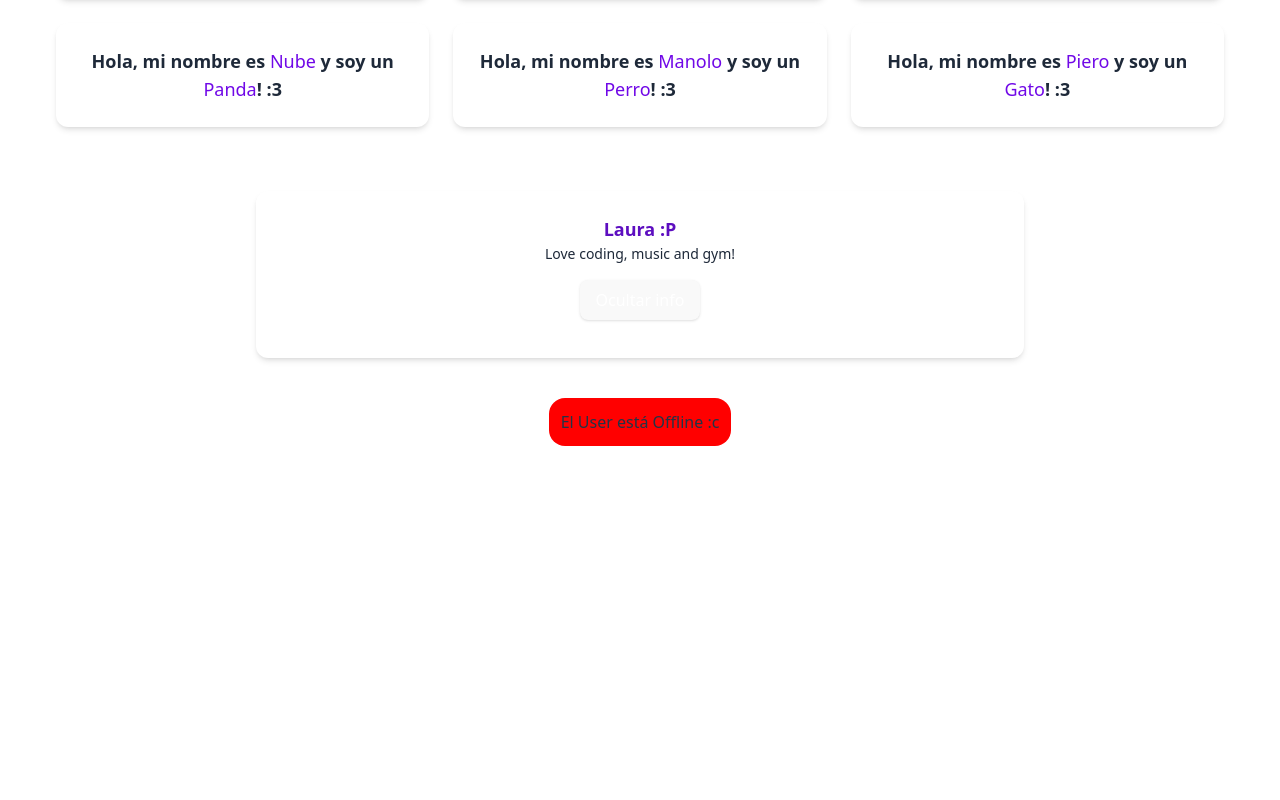
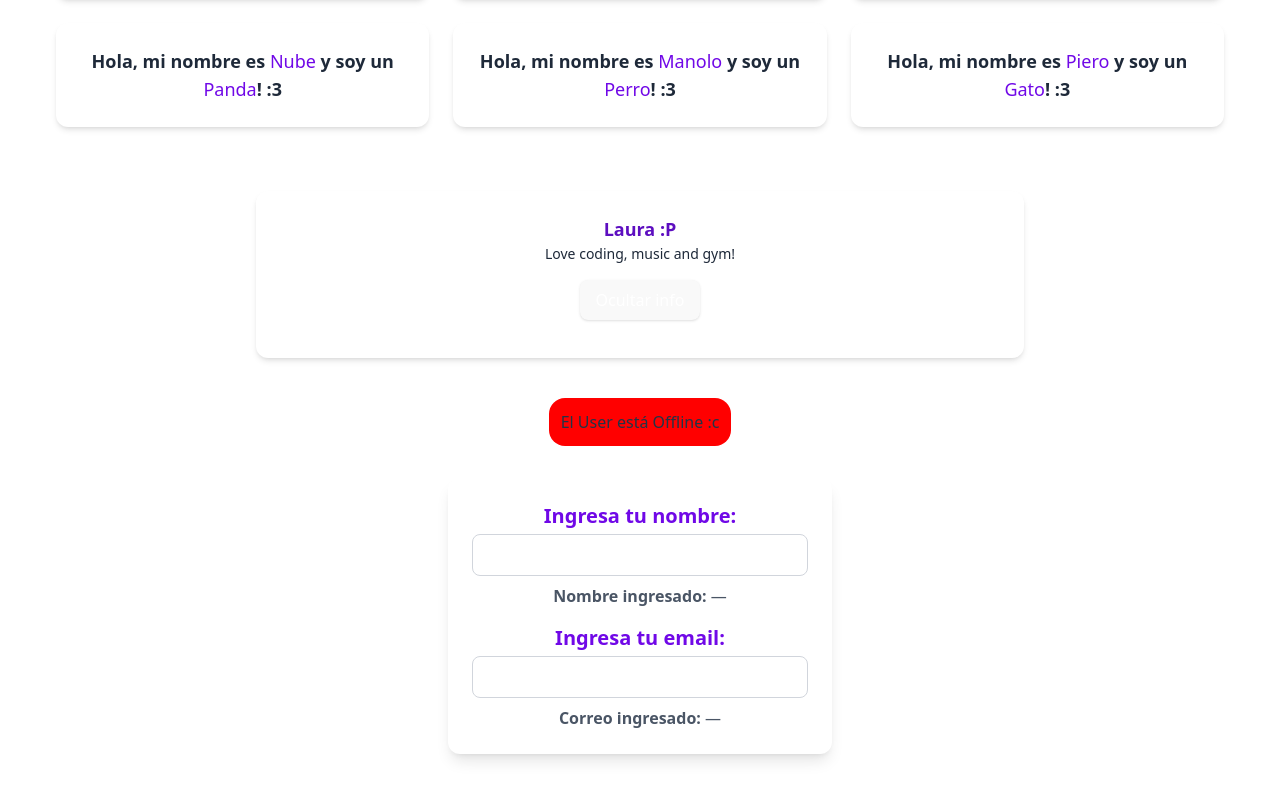
Before and after one commit to lauuurars/react-exercises, a React (Vite) app: page / in a window 1280 px wide. Shown: the part 732-1532 px from the top of the page. Before the commit the page ends 1210 px from the top, so only its background shows below. Built offline with nearby package versions, Linux system fonts and the light colour scheme.

Commit message:
finished exercise 7!

```diff
--- a/src/App.tsx
+++ b/src/App.tsx
@@ -3,6 +3,7 @@ import GreetingCard from './components/GreetingCard' // exportando nuestro compo
 import InputPreview from './components/InputPreview'
 import LikePost from './components/LikePost'
 import MascotCard from './components/MascotCard'
+import RegisterForm from './components/RegisterForm'
 import ToggleInfo from './components/ToggleInfo'
 import UserOnline from './components/UserOnline'
 
@@ -50,6 +51,8 @@ function App() {
       <ToggleInfo />
 
       <UserOnline />
+
+      <RegisterForm />
     </>
   )
 }
--- /dev/null
+++ b/src/components/RegisterForm.tsx
@@ -0,0 +1,46 @@
+import { useState } from "react";
+
+function RegisterForm() {
+
+    const [textName, setTextName] = useState('');
+    const [textEmail, setTextEmail] = useState('');
+
+    return (
+        <div className="flex justify-center items-center m-8">
+            <form className="bg-white shadow-lg rounded-xl p-6 w-96 space-y-4">
+
+                <div>
+                    <label className="block text-xl font-bold text-violet-700 mb-1">
+                        Ingresa tu nombre:
+                    </label>
+                    <input
+                        className="w-full text-black border border-gray-300 rounded-lg px-3 py-2 focus:outline-none focus:ring-2 focus:ring-violet-500 focus:border-violet-500"
+                        type="text"
+                        value={textName}
+                        onChange={(e) => setTextName(e.target.value)}
+                    />
+                    <h4 className="mt-2 text-gray-600">
+                        <span className="font-semibold">Nombre ingresado:</span> {textName || "—"}
+                    </h4>
+                </div>
+
+                <div>
+                    <label className="block text-xl font-bold text-violet-700 mb-1">
+                        Ingresa tu email:
+                    </label>
+                    <input
+                        className="w-full text-black border border-gray-300 rounded-lg px-3 py-2 focus:outline-none focus:ring-2 focus:ring-violet-500 focus:border-violet-500"
+                        type="email"
+                        value={textEmail}
+                        onChange={(e) => setTextEmail(e.target.value)}
+                    />
+                    <h4 className="mt-2 text-gray-600">
+                        <span className="font-semibold">Correo ingresado:</span> {textEmail || "—"}
+                    </h4>
+                </div>
+            </form>
+        </div>
+    )
+}
+
+export default RegisterForm
```
